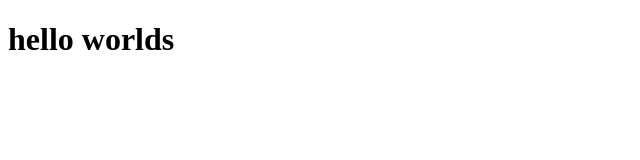
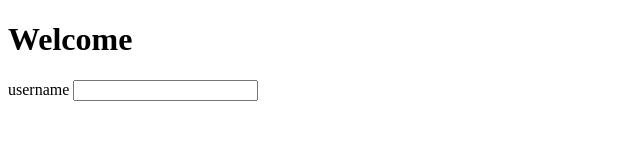
Before and after one commit to fluerdelis1925/practicescoding, a plain HTML site: page index.html in a window 1280 px wide. Shown: the whole page, without its empty margins (0-640 px from the left). Drawn offline with Linux system fonts and the light colour scheme.

Commit message:
Add the label for username and input

```diff
--- a/index.html
+++ b/index.html
@@ -10,7 +10,15 @@
 </head>
 <body>
 
-    <h1>hello worlds</h1>
+     <div class="container">
+    <form action="POST">
+    <h1>Welcome</h1>
+    <label for="username">username</label>
+    <input type="text" id="username" name="username" required>
+    </form>
 
+     </div>
+
+     </div>
 </body>
 </html>
```
